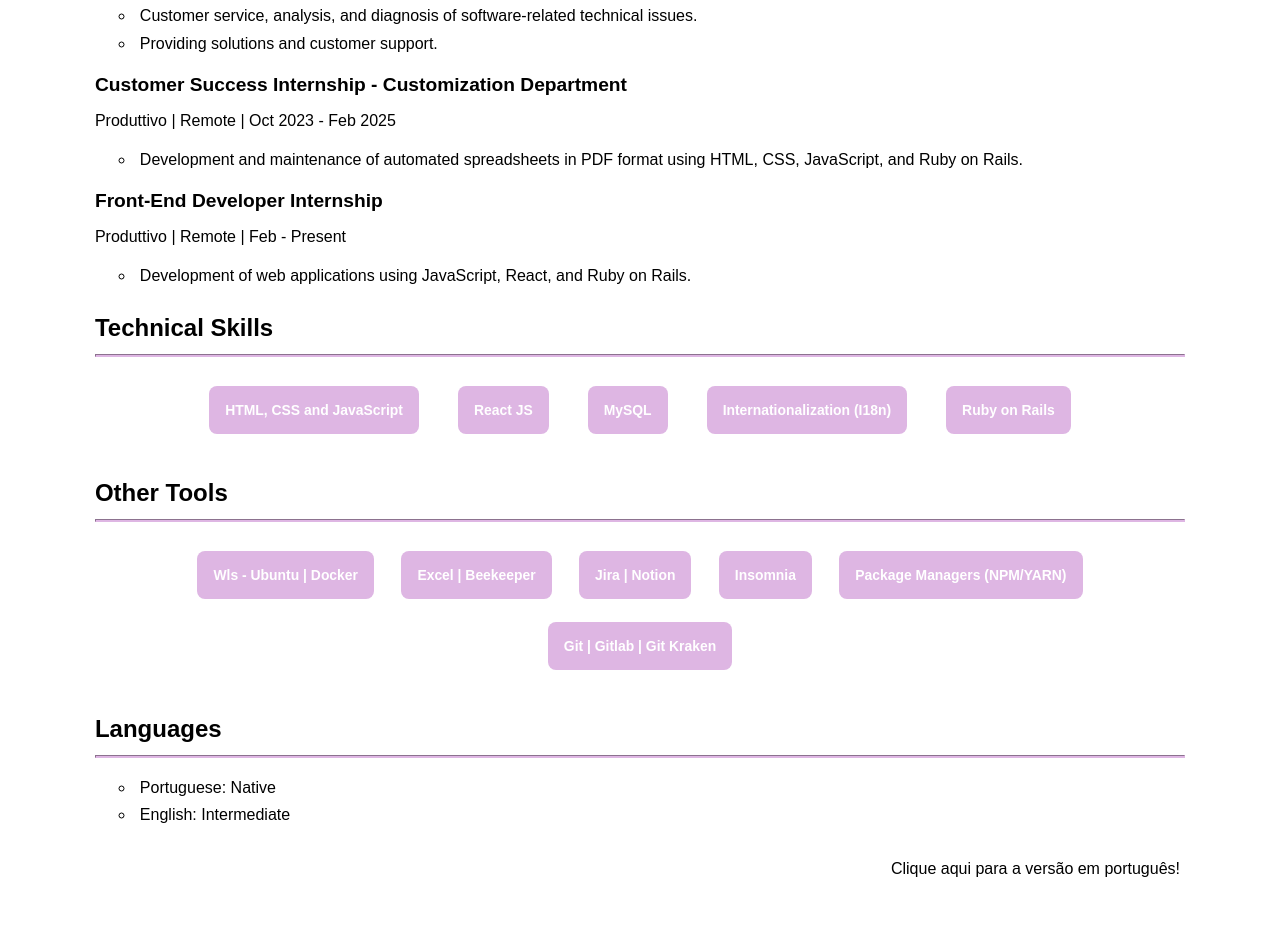
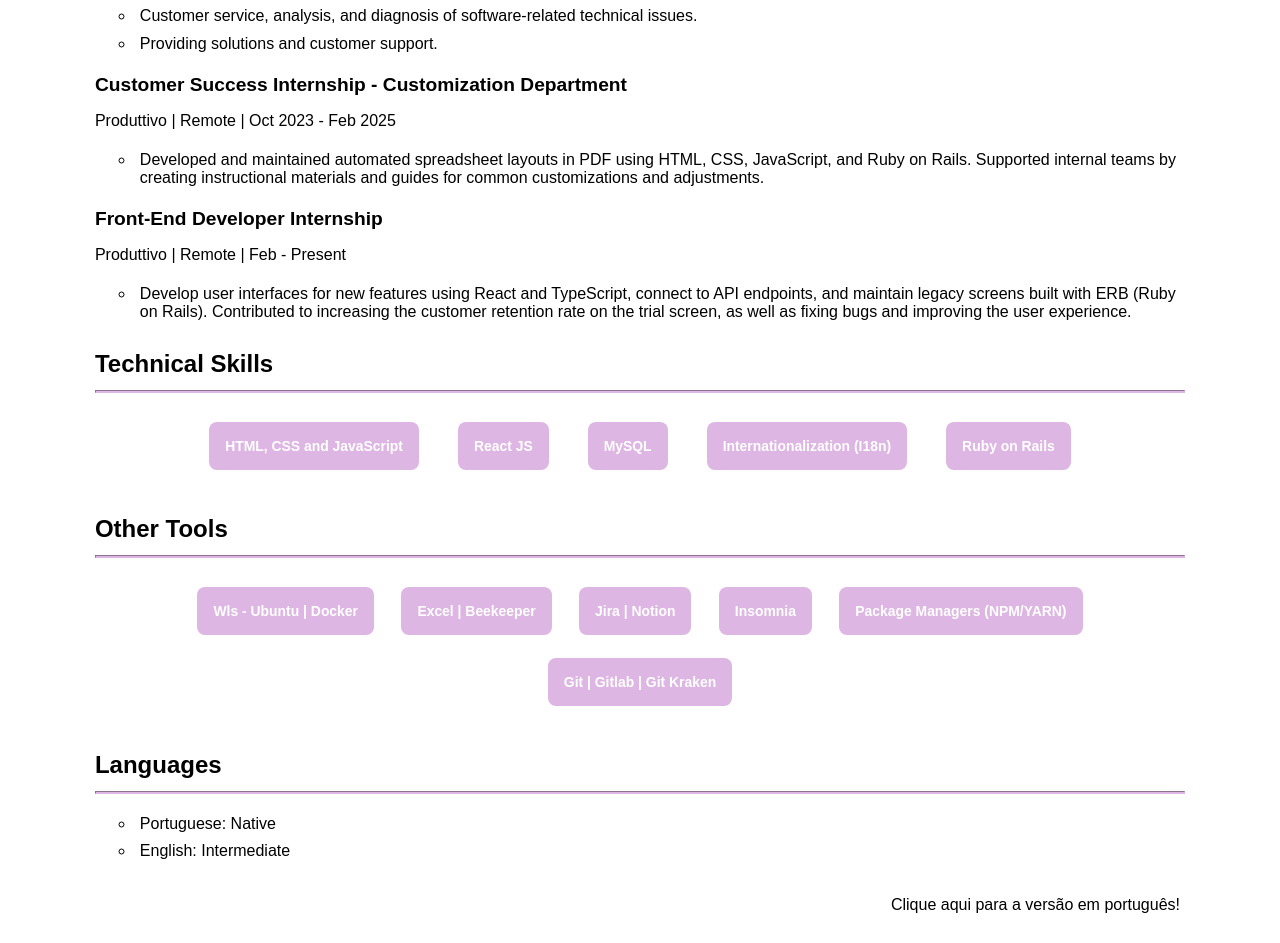
Before and after one commit to mayvoinarski/Curriculum-English-Version, a plain HTML site: page index.html in a window 1280 px wide. Shown: the part 771-1714 px from the top of the page. Before the commit the page ends 1689 px from the top, so only its background shows below. Drawn offline with Linux system fonts and the light colour scheme.

Commit message:
Update index.html

```diff
--- a/index.html
+++ b/index.html
@@ -52,14 +52,24 @@
                 <p> Produttivo | Remote | Oct 2023 - Feb 2025</p>
                 <ul>
                     <li>
-                        Development and maintenance of automated spreadsheets in PDF format using HTML, CSS, JavaScript, and Ruby on Rails.
+                      Developed and maintained automated spreadsheet layouts in PDF using
+                        HTML, CSS, JavaScript, and Ruby on Rails. Supported internal teams
+                        by creating instructional materials and guides for common
+                        customizations and adjustments.
                     </li>
                 </ul>
 
                 <p><strong> Front-End Developer Internship</strong> </p>
                 <p>Produttivo | Remote | Feb - Present </p>
                 <ul>
-                    <li>Development of web applications using JavaScript, React, and Ruby on Rails.</li>
+                    <li>
+                      Develop user interfaces for new features using React and TypeScript,
+                        connect to API endpoints, and maintain legacy screens built with
+                        ERB (Ruby on Rails). Contributed to increasing the customer retention
+                        rate on the trial screen, as well as fixing bugs and improving the
+                        user experience.
+                    </li>
+
                 </ul>
             </div>
 
```
